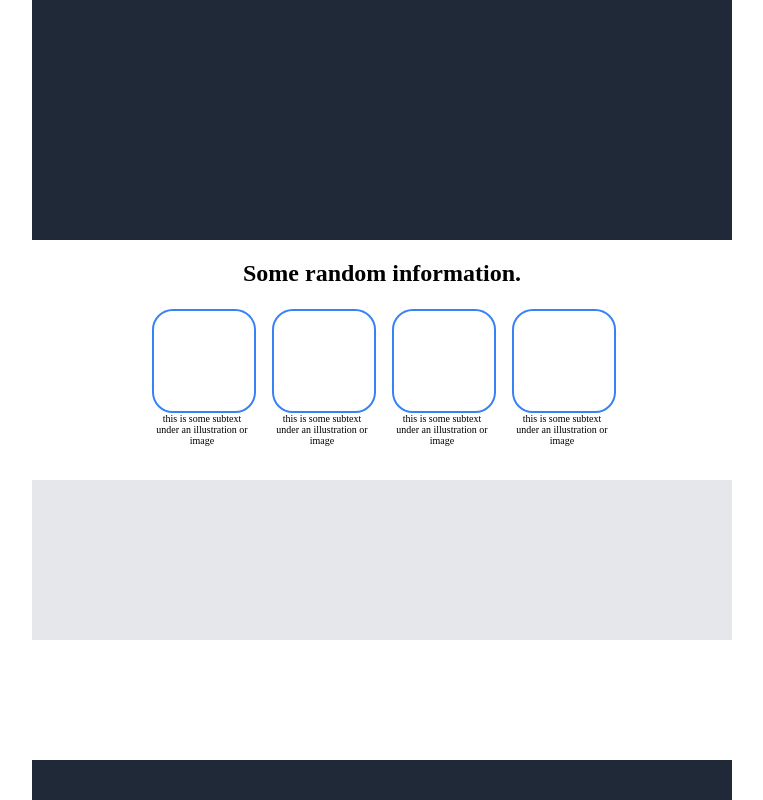
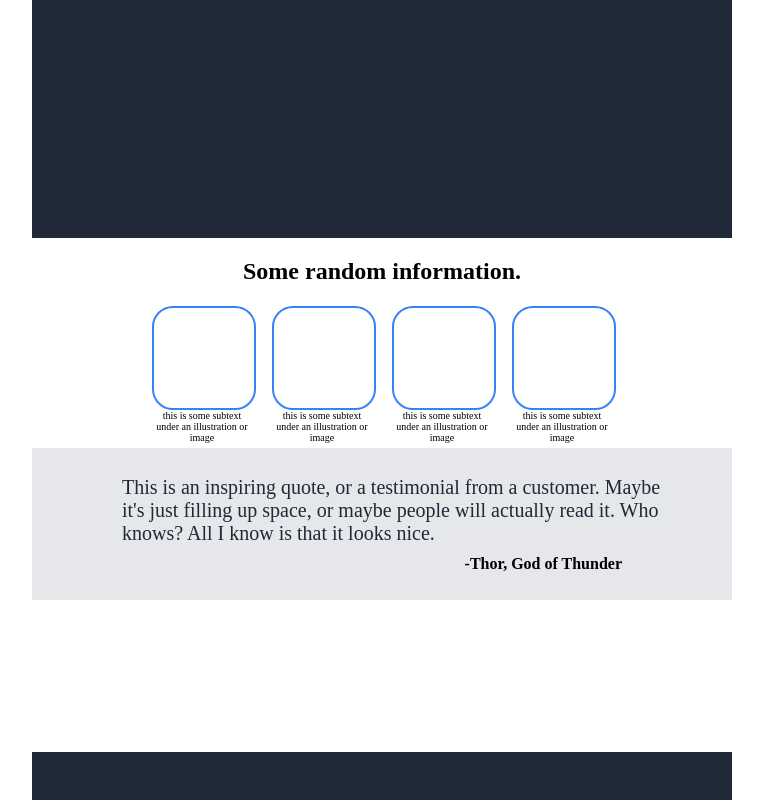
Before and after one commit to Andrew-Ih/landing_page, a plain HTML site: page index.html in a window 1280 px wide. Shown: the whole page, without its empty margins (258-1021 px from the left). Drawn offline with Linux system fonts and the light colour scheme.

Commit message:
Add quote and author to div three and style

```diff
--- a/index.html
+++ b/index.html
@@ -10,7 +10,9 @@
     <body>
 
         <div class="divOne">
-
+            <div class="header"></div>
+            <div class="left"></div>
+            <div class="img-holder"></div>
         </div>
 
         <div class="divTwo">
@@ -41,7 +43,11 @@
         </div>
 
         <div class="divThree">
-
+            <div class="quote">This is an inspiring quote, or a testimonial from a customer. Maybe
+                it's just filling up space, or maybe people will actually read it. Who knows? All I
+                know is that it looks nice.
+            </div>
+            <div class="author">-Thor, God of Thunder</div>
         </div>
 
         <div class="divFour">
--- a/styles.css
+++ b/styles.css
@@ -1,5 +1,6 @@
 body {
     display: flex;
+    flex: 1;
     flex-direction: column;
     justify-content: center;
     align-items: center;
@@ -10,16 +11,16 @@ body {
 /* div One objects */
 body .divOne {
     background: #1F2937;
-    height: 30%;
+    height: 250px;
     width: 700px;
 }
 /* div Two objects */
 .divTwo {
     background: white;
-    height: 30%;
+    height: 25%;
     width: 700px;
     display: flex;
-    flex: 1;
+    /* flex: 1; */
     flex-direction: column;
     /* justify-content: center; */
     align-items: center;
@@ -63,19 +64,44 @@ body .divOne {
     background: #E5E7EB;
     height: 20%;
     width: 700px;
+    display: flex;
+    /* flex:  1; */
+    /* align-items: center; */
+    justify-content: center;
+    flex-direction: column;
+}
+
+.quote {
+    display: flex;
+    /* flex: 1; */
+    font-size: 20px;
+    width: 550px;
+    font-family: 'light italic';
+    color: #1F2937;
+    padding: 0px 90px;
+    margin-bottom: 10px;
+}
+
+.author {
+    display: flex;
+    font-weight: bold;
+    width: 500px;
+    align-items: flex-end;
+    justify-content: flex-end;
+    padding: 0px 90px;
 }
 
 
 /* div Four objects */
 .divFour {
     background: white;
-    height: 15%;
+    height: 20%;
     width: 700px;
 }
 
 /* div Five objects */
 .divFive {
     background: #1F2937;
-    height: 5%;
+    height: 50px;
     width: 700px;
 }
```
